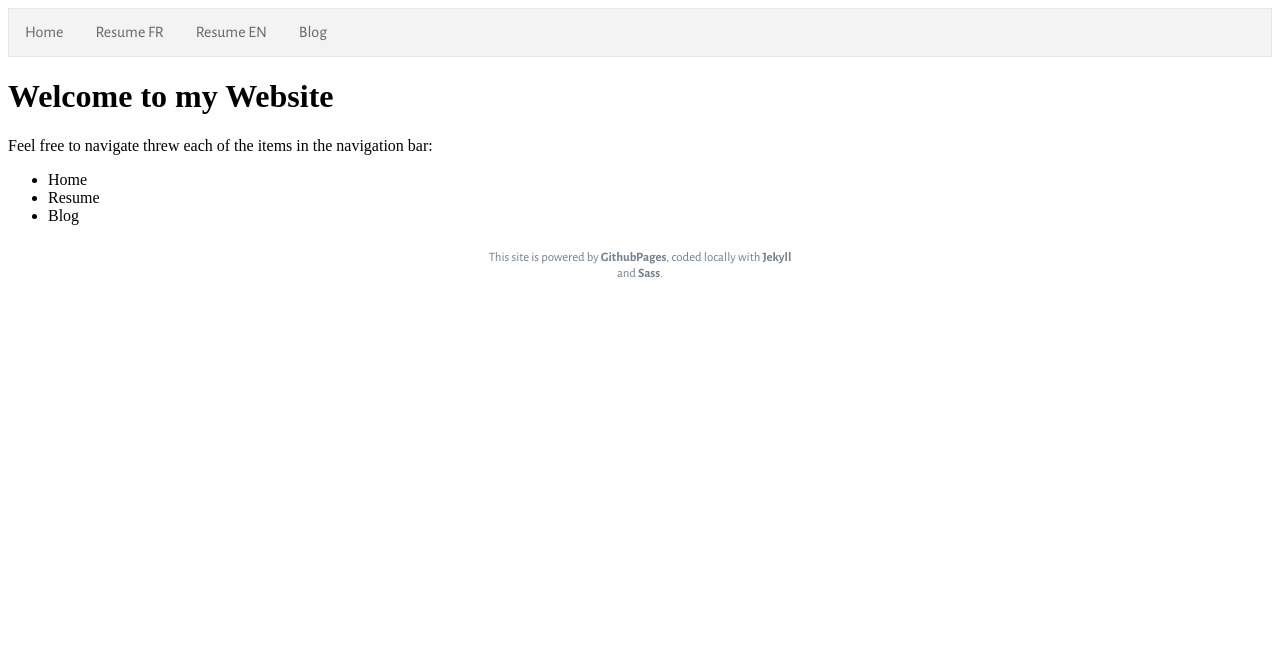
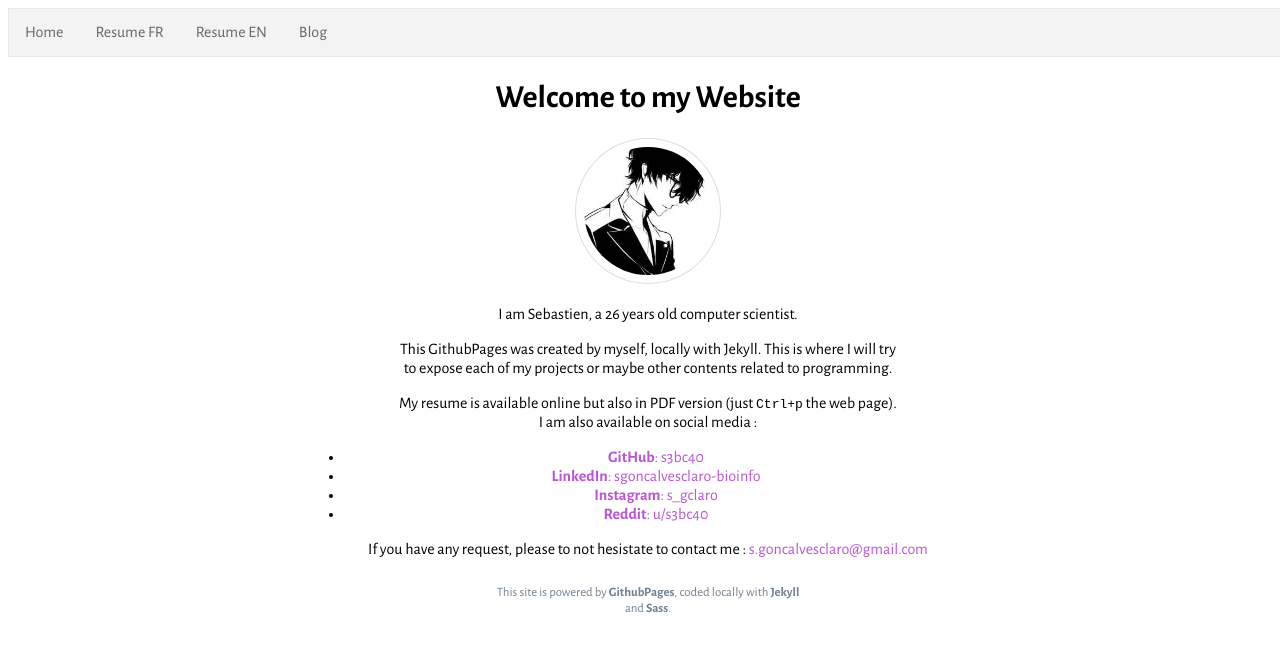
Before and after one commit to s3bc40/s3bc40.github.io, a Jekyll site: the page built from index.md, in a window 1280 px wide. Shown: the top 652 px of the page. Built offline with Jekyll 4.4.1, drawn with Linux system fonts in a browser that asks for light colours; our own code applies the rules of GitHub Pages for plain Markdown files.

Commit message:
Home page done, Sass improvement, resume fix info; TODO Blog management and First blog post

```diff
--- a/Gemfile
+++ b/Gemfile
@@ -27,3 +27,6 @@ end
 
 # Performance-booster for watching directories on Windows
 gem "wdm", "~> 0.1.1", :platforms => [:mingw, :x64_mingw, :mswin]
+
+# Emojis Jekyll
+gem 'jemoji'
--- a/_config.yml
+++ b/_config.yml
@@ -18,21 +18,22 @@
 # You can create any custom variable you would like, and they will be accessible
 # in the templates via {{ site.myvariable }}.
 
-title: Your awesome title
-email: your-email@example.com
-description: >- # this means to ignore newlines until "baseurl:"
-  Write an awesome description for your new site here. You can edit this
-  line in _config.yml. It will appear in your document head meta (for
-  Google search results) and in your feed.xml site description.
-baseurl: "" # the subpath of your site, e.g. /blog
-url: "" # the base hostname & protocol for your site, e.g. http://example.com
-twitter_username: jekyllrb
-github_username:  jekyll
+# title: Your awesome title
+# email: your-email@example.com
+# description: >- # this means to ignore newlines until "baseurl:"
+#   Write an awesome description for your new site here. You can edit this
+#   line in _config.yml. It will appear in your document head meta (for
+#   Google search results) and in your feed.xml site description.
+# baseurl: "" # the subpath of your site, e.g. /blog
+# url: "" # the base hostname & protocol for your site, e.g. http://example.com
+# twitter_username: jekyllrb
+# github_username:  jekyll
 
 # Build settings
 # theme: minima
 plugins:
   - jekyll-feed
+  - jemoji # git :  jekyll/jemoji
 
 # Exclude from processing.
 # The following items will not be processed, by default.
--- /dev/null
+++ b/_sass/home_style.scss
@@ -0,0 +1,54 @@
+// Variables
+$main_color: mediumorchid;
+
+// Body of resume
+body {
+    font-family: $main_font;
+    font-size: 100%;
+}
+
+// Link management
+a:link {
+    color: $main_color;
+    text-decoration: none;
+}
+
+/* visited link */
+a:visited {
+    color: $main_color;
+}
+
+/* mouse over link */
+a:hover {
+    color: slategrey;
+}
+
+/* selected link */
+a:active {
+    color: $main_color;
+}
+
+// Body
+body {
+    width: 100%;
+}
+// Main container
+.main-container {
+    width: 50%;
+    margin: 0 auto;
+    text-align: center;
+    font-family: Alegreya Sans;
+}
+
+// Avatar picture
+img {
+    border: 1px solid #ddd;
+    padding: 0.5em;
+    width: 8em;
+    border-radius: 50%;
+  }
+
+// List unordered
+ul {
+    margin-left: -1.5em;
+}
--- a/assets/css/home.scss
+++ b/assets/css/home.scss
@@ -1,4 +1,5 @@
 ---
 ---
-@import "navbar";
-@import "footer";
+@import "navbar_style";
+@import "home_style";
+@import "footer_style";
--- a/assets/css/resume.scss
+++ b/assets/css/resume.scss
@@ -1,5 +1,5 @@
 ---
 ---
-@import "navbar";
-@import "resume";
-@import "footer";
+@import "navbar_style";
+@import "resume_style";
+@import "footer_style";
--- a/index.md
+++ b/index.md
@@ -5,8 +5,20 @@ layout: home
 Welcome to my Website
 =====================
 
-Feel free to navigate threw each of the items in the navigation bar:
+![Avatar](assets/images/avatar.jpg)
 
-+ Home
-+ Resume
-+ Blog
+I am Sebastien, a 26 years old computer scientist.
+
+This GithubPages was created by myself, locally with Jekyll. This is where I will try
+to expose each of my projects or maybe other contents related to programming.
+
+My resume is available online but also in PDF version (just `Ctrl+p` the web page).
+I am also available on social media :
+
++ [**GitHub**: s3bc40](https://github.com/s3bc40)
++ [**LinkedIn**: sgoncalvesclaro-bioinfo](https://www.linkedin.com/in/sgoncalvesclaro-bioinfo/)
++ [**Instagram**: s_gclaro](https://www.instagram.com/s_gclaro/)
++ [**Reddit**: u/s3bc40](https://www.reddit.com/user/s3bc40)
+
+If you have any request, please to not hesistate to contact me :
+[s.goncalvesclaro@gmail.com](s.goncalvesclaro@gmail.com)
```
Also changed, not shown: resume_EN.md (+3 -3 lines), resume_FR.md (+3 -3 lines), Gemfile.lock, _data/social_media.yml (added), _sass/footer_style.scss (renamed from _sass/footer.scss), _sass/navbar_style.scss (renamed from _sass/navbar.scss), _sass/resume_style.scss (renamed from _sass/resume.scss), assets/images/avatar.jpg (added).
